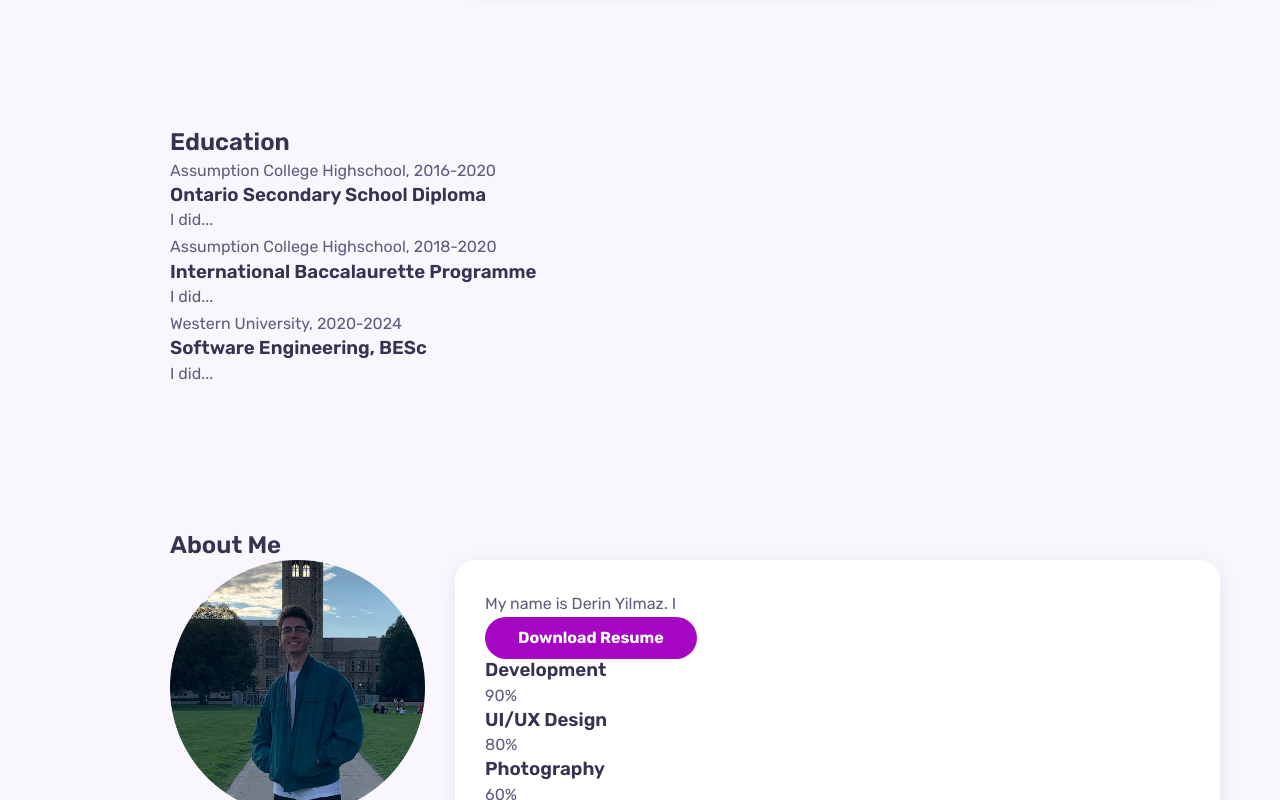
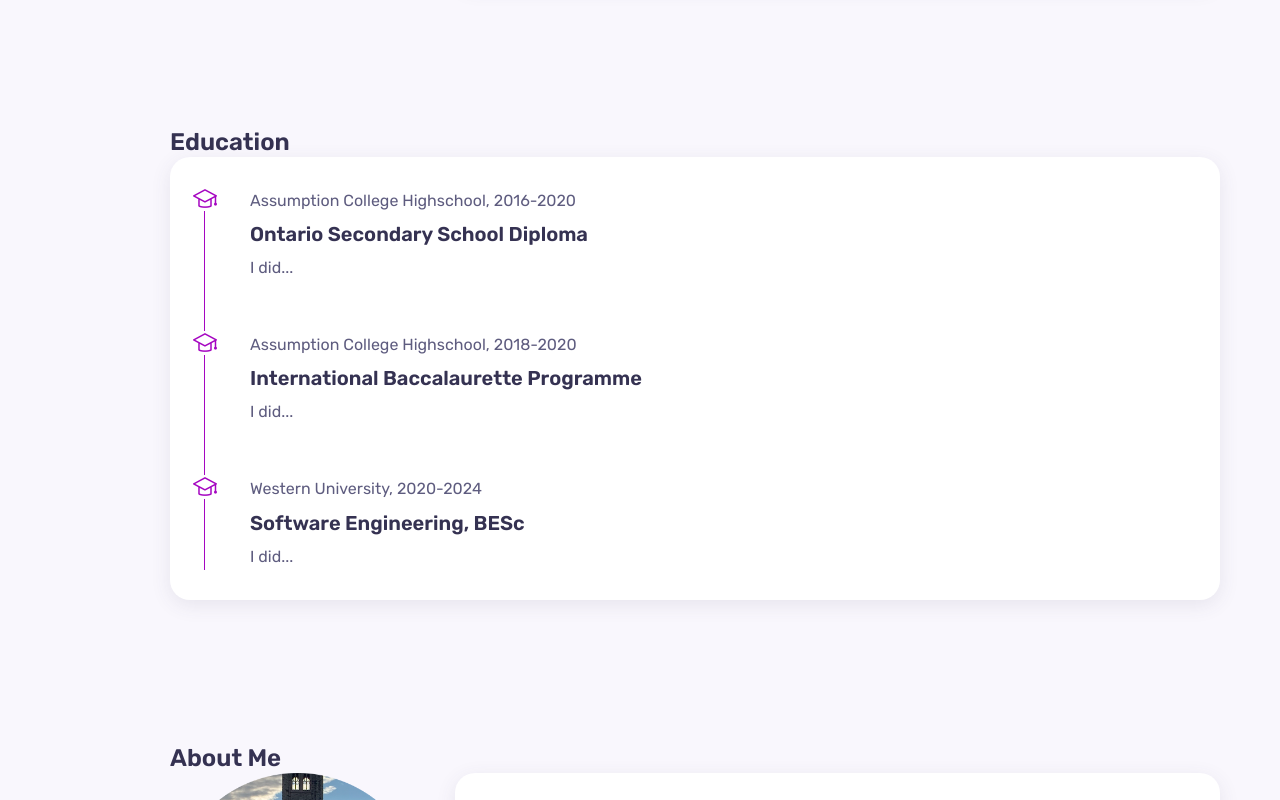
Before and after one commit to yilmazderin/yilmazderin.github.io, a React (Create React App) app in the folder personal-website/: page / in a window 1280 px wide. Shown: the part 1407-2207 px from the top of the page. Built offline with nearby package versions, Linux system fonts and the light colour scheme.

Commit message:
Fixed Up Education section

```diff
--- a/personal-website/src/components/education/Card.jsx
+++ b/personal-website/src/components/education/Card.jsx
@@ -3,7 +3,7 @@ import React from 'react'
 const Card = (props) => {
     return (
         <div className="timeline__item">
-            <i className="props icon"></i>
+            <i className={props.icon}></i>
             <span className="timeline__date">{props.year}</span>
             <h3 className="timeline__title">{props.title}</h3>
             <div className="timeline__text">{props.desc}</div>
--- a/personal-website/src/components/education/Data.jsx
+++ b/personal-website/src/components/education/Data.jsx
@@ -3,7 +3,7 @@ const Data = [
         id: 1,
         category: "education",
         icon: "icon-graduation",
-        year: "Assumption College Highschool, 2016-2020",
+        year: " Assumption College Highschool, 2016-2020",
         title: "Ontario Secondary School Diploma",
         desc: "I did..."
     },
@@ -11,7 +11,7 @@ const Data = [
         id: 2,
         category: "education",
         icon: "icon-graduation",
-        year: "Assumption College Highschool, 2018-2020",
+        year: " Assumption College Highschool, 2018-2020",
         title: "International Baccalaurette Programme",
         desc: "I did..."
 
@@ -20,7 +20,7 @@ const Data = [
         id: 3,
         category: "education",
         icon: "icon-graduation",
-        year: "Western University, 2020-2024",
+        year: " Western University, 2020-2024",
         title: "Software Engineering, BESc",
         desc: "I did..."
     }
--- a/personal-website/src/components/education/education.css
+++ b/personal-website/src/components/education/education.css
@@ -0,0 +1,51 @@
+.resume__conatainer{
+    column-gap: 1.875rem;
+}
+
+.timeline {
+    background-color: var(--container-color);
+    padding: 1.875rem;
+    border-radius: var(--border-radius);
+    position: relative;
+    box-shadow: var(--shadow);
+}
+
+.timeline__item {
+    position: relative;
+    padding-left: 3.125rem;
+    padding-bottom: 3.125rem;
+}
+
+.timeline__item:last-child {
+    padding-bottom: 0;
+}
+
+.timeline__item::before {
+    content: '';
+    width: 1px;
+    position: absolute;
+    left: 0.25rem;
+    top: 0;
+    height: 100%;
+    background-color: var(--first-color);
+}
+
+.timeline .icon-graduation {
+    position: absolute;
+    left: -0.4375rem;
+    top: 0;
+    font-size: var(--h2-font-size);
+    color: var(--first-color);
+    background-color: var(--container-color);
+    padding: 0.4375rem, 0;
+}
+
+.timeline__data {
+    color: #8b88b1;
+    font-size: var(--small-font-size);
+}
+
+.timeline__title {
+    font-size: var(--h3-font-size);
+    margin: 0.5rem 0;
+}
--- a/personal-website/src/components/experiences/Experiences.jsx
+++ b/personal-website/src/components/experiences/Experiences.jsx
@@ -11,7 +11,10 @@ const Experiences = () => {
 
             <div className="experience1__container grid">
 
+                <a href= "https://wiredsolutions.ca/" target = "_blank">
                 <img src={ws} alt="" className="ws" />
+                </a>
+
                 <div className="experience1__data grid">
                     <div className="experience1__info">
                         <h2 className="experience1__title">Wired Solutions</h2>
@@ -23,7 +26,9 @@ const Experiences = () => {
 
             <div className="experience1__container grid">
 
-                <img src={etds} alt="" className="etds" />
+                <a href= "https://eagletruckdrivingschool.com/" target = "_blank">
+                <img src={etds} alt="" className="ws" />
+                </a>
                 <div className="experience1__data grid">
                     <div className="experience1__info">
                         <h2 className="experience1__title">Eagle Truck Driving School</h2>
@@ -35,7 +40,9 @@ const Experiences = () => {
 
             <div className="experience1__container grid">
 
+                <a href= "https://club-spotlight.ca/western-ai/" target = "_blank">
                 <img src={wai} alt="" className="wai" />
+                </a>
                 <div className="experience1__data grid">
                     <div className="experience1__info">
                         <h2 className="experience1__title">Western AI</h2>
--- a/personal-website/src/components/home/HeaderSocials.jsx
+++ b/personal-website/src/components/home/HeaderSocials.jsx
@@ -3,9 +3,6 @@ import React from 'react';
 const HeaderSocials = () => {
     return (
         <div className="home__socials">
-            <a href="https://www.facebook.com/derin.yilmaz.5623293/" className="home__social-link" target="_blank">
-            <i class="fa-brands fa-facebook"></i>
-            </a>
             <a href="https://www.linkedin.com/in/derinyilmaz/" className="home__social-link" target="_blank">
             <i class="fa-brands fa-linkedin"></i>
             </a>
--- a/personal-website/src/components/home/home.css
+++ b/personal-website/src/components/home/home.css
@@ -25,7 +25,7 @@
 .home__socials {
     display: flex;
     column-gap: 1.75rem;
-    margin-left: 215px;
+    margin-left: 235px;
 }
 
 .home__social-link {
```
